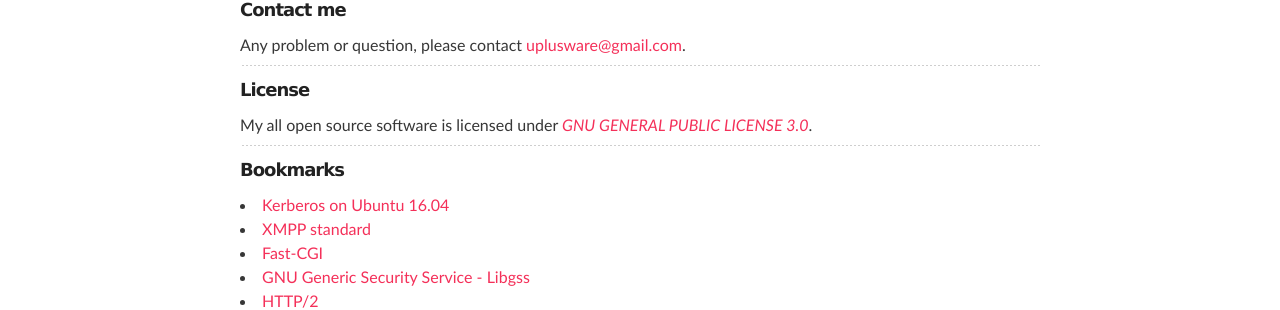
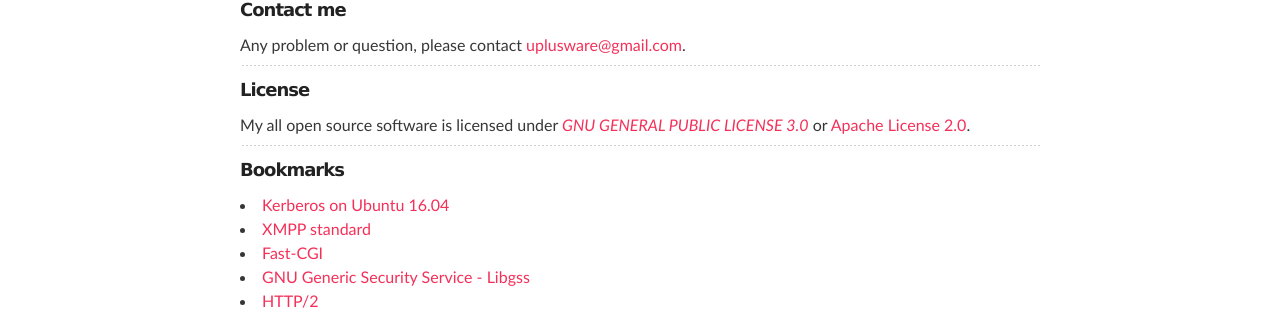
Before and after one commit to uplusware/uplusware.github.io, a Jekyll site: the page about.html, which Jekyll copies as it is, in a window 1280 px wide. Shown: the part 268-578 px from the top of the page. Built offline with Jekyll 4.4.1, drawn with Linux system fonts in a browser that asks for light colours.

Commit message:
Update about.html

```diff
--- a/about.html
+++ b/about.html
@@ -29,7 +29,7 @@
 		<hr>
 		<h5>
 		<a id="License" class="anchor" href="#License" aria-hidden="true"><span class="octicon octicon-link"></span></a>License</h5>
-		<p>My all open source software is licensed under <a href="https://www.gnu.org/licenses/gpl-3.0-standalone.html" target="_blank"><i>GNU GENERAL PUBLIC LICENSE 3.0</i></a>.</p>
+		<p>My all open source software is licensed under <a href="https://www.gnu.org/licenses/gpl-3.0-standalone.html" target="_blank"><i>GNU GENERAL PUBLIC LICENSE 3.0</i></a> or <a href="http://www.apache.org/licenses/LICENSE-2.0.html" target="_blank">Apache License 2.0</a>.</p>
 		<hr>
 		<h5>
 		<a id="Bookmarks" class="anchor" href="#Contact" aria-hidden="true"><span class="octicon octicon-link"></span></a>Bookmarks</h5>
```
